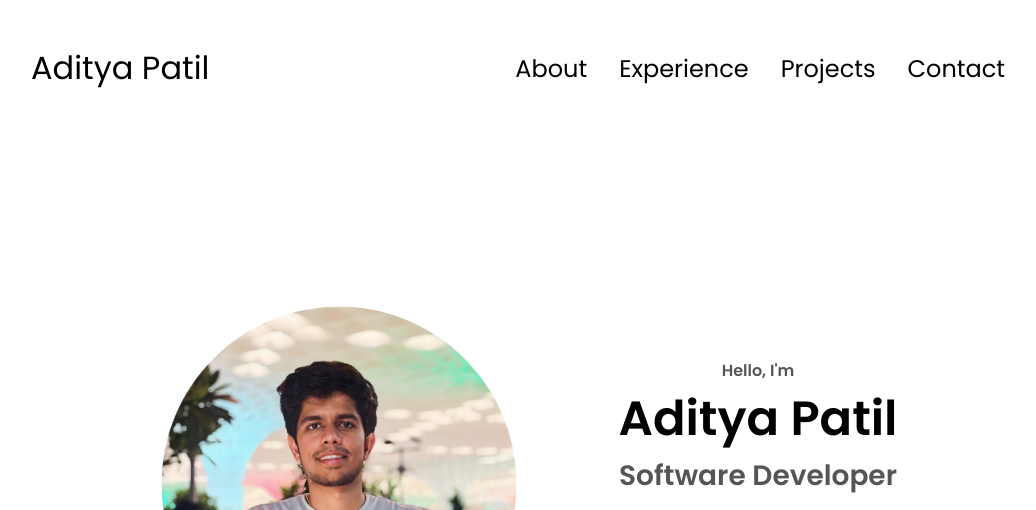
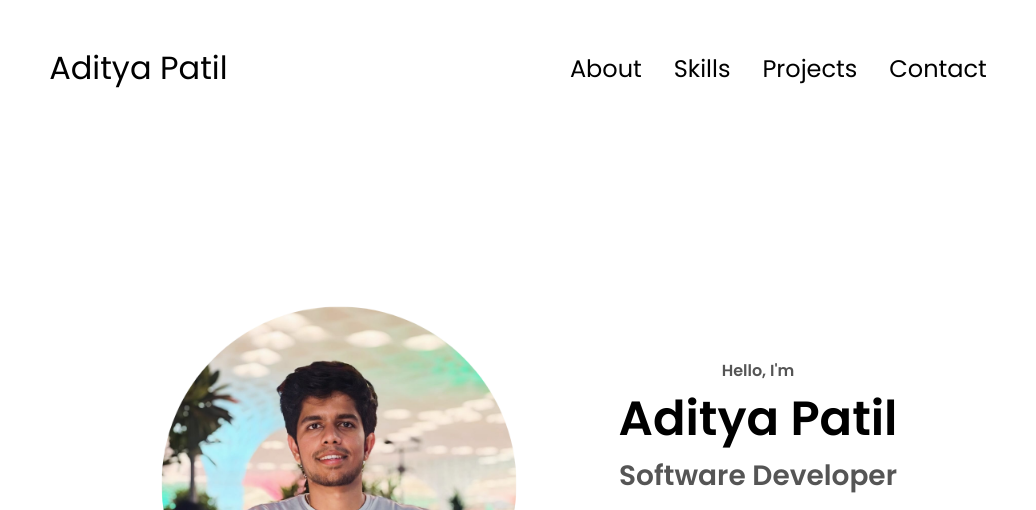
Before and after one commit to adityap817/AdityaPortfolio, a plain HTML site: page index.html in a window 1280 px wide. Shown: the top 510 px of the page, without its empty margins (122-1158 px from the left). Drawn offline with Linux system fonts and the light colour scheme.

Commit message:
Update5 index.html

```diff
--- a/index.html
+++ b/index.html
@@ -11,11 +11,11 @@
   </head>
   <body>
     <nav id="desktop-nav">
-      <div class="logo">Aditya Patil</div>
+      <div class="logo" target="#">Aditya Patil</div>
       <div>
         <ul class="nav-links">
           <li><a href="#about">About</a></li>
-          <li><a href="#experience">Experience</a></li>
+          <li><a href="#experience">Skills</a></li>
           <li><a href="#projects">Projects</a></li>
           <li><a href="#contact">Contact</a></li>
         </ul>
@@ -31,7 +31,7 @@
         </div>
         <div class="menu-links">
           <li><a href="#about" onclick="toggleMenu()">About</a></li>
-          <li><a href="#experience" onclick="toggleMenu()">Experience</a></li>
+          <li><a href="#experience" onclick="toggleMenu()">Skills</a></li>
           <li><a href="#projects" onclick="toggleMenu()">Projects</a></li>
           <li><a href="#contact" onclick="toggleMenu()">Contact</a></li>
         </div>
```
